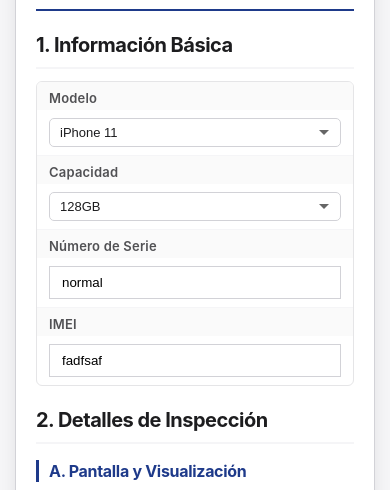
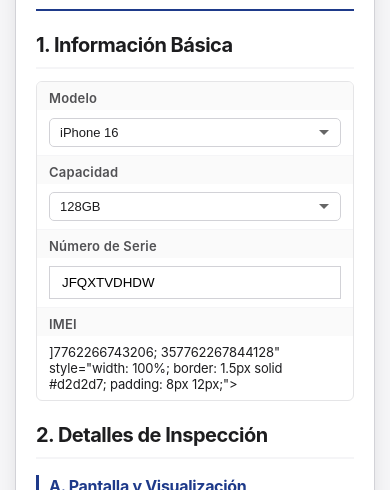
Before and after one commit to CABBONE-CHEN/phone_report, a plain HTML site: page iPhone16_128GB_黑色_JFQXTVDHDW_IMEI-357762266743206_357762267844128.html in a window 390 px wide. Shown: the part 329-819 px from the top of the page. Drawn offline with Linux system fonts and the light colour scheme.

Commit message:
上传验机报告: iPhone16_128GB_黑色_JFQXTVDHDW_IMEI-357762266743206_357762267844128.html

```diff
--- a/iPhone16_128GB_黑色_JFQXTVDHDW_IMEI-357762266743206_357762267844128.html
+++ b/iPhone16_128GB_黑色_JFQXTVDHDW_IMEI-357762266743206_357762267844128.html
@@ -469,10 +469,11 @@
                     <td class="label" data-key="model">Device Model</td>
                     <td class="value">
                         <select class="result-select" id="deviceModel">
+                            <option value="iPhone 16" selected="selected">iPhone 16</option>
                             <option value="iPhone 11">iPhone 11</option>
                             <option value="iPhone 12">iPhone 12</option>
                             <option value="iPhone 13">iPhone 13</option>
-                            <option value="iPhone 15" >iPhone 15</option>
+                            <option value="iPhone 15">iPhone 15</option>
                         </select>
                     </td>
                 </tr>
@@ -482,20 +483,20 @@
                         <select class="result-select" id="deviceCapacity">
                             <option value="64GB">64GB</option>
                             <option value="128GB" selected="selected">128GB</option>
-                            <option value="256GB" >256GB</option>
+                            <option value="256GB">256GB</option>
                         </select>
                     </td>
                 </tr>
                 <tr>
                     <td class="label" data-key="serialNumber">Serial Number</td>
                     <td class="value">
-                        <input type="text" id="serialNumber" class="result-select" placeholder="请输入设备序列号" value="normal" style="width: 100%; border: 1.5px solid #d2d2d7; padding: 8px 12px;">
+                        <input type="text" id="serialNumber" class="result-select" placeholder="请输入设备序列号" value="JFQXTVDHDW" style="width: 100%; border: 1.5px solid #d2d2d7; padding: 8px 12px;">
                     </td>
                 </tr>
                 <tr>
                     <td class="label" data-key="imei">IMEI</td>
                     <td class="value">
-                        <input type="text" id="imei" class="result-select" placeholder="请输入IMEI" value="fadfsaf" style="width: 100%; border: 1.5px solid #d2d2d7; padding: 8px 12px;">
+                        ]7762266743206; 357762267844128" style="width: 100%; border: 1.5px solid #d2d2d7; padding: 8px 12px;">
                     </td>
                 </tr>
             </tbody></table>
```
